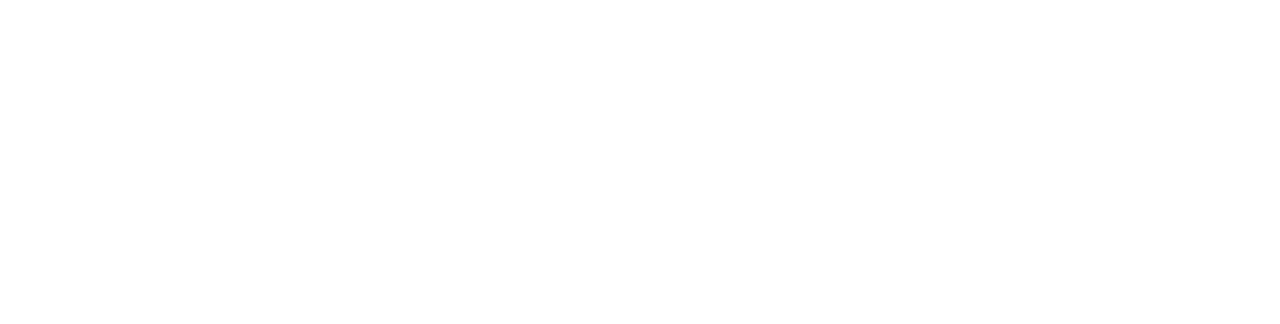
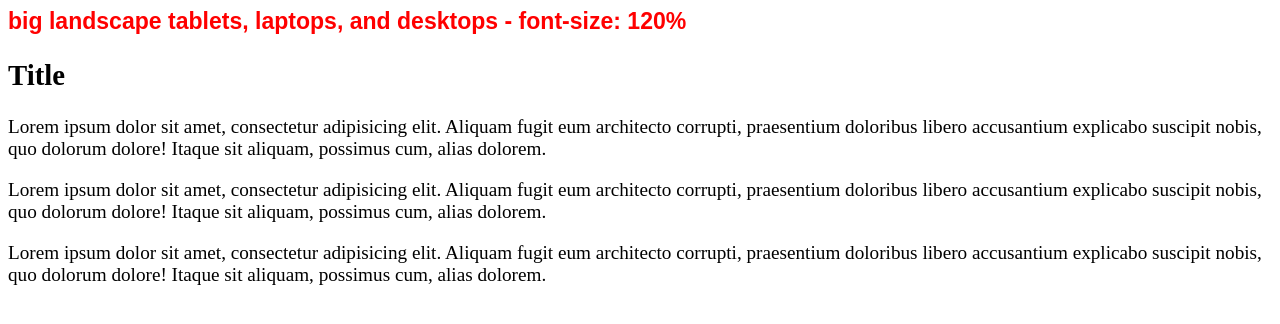
Before and after one commit to WebHeroSchool/mediaQuery, a plain HTML site: page index.html in a window 1280 px wide. Drawn offline with Linux system fonts and the light colour scheme.

Commit message:
add text and breakpionts

```diff
--- a/index.html
+++ b/index.html
@@ -7,6 +7,12 @@
 	<link rel="stylesheet" href="style.css">
 </head>
 <body>
+	<section class="section">
+		<h1 class="title">Title</h1>
+		<p class='text'>Lorem ipsum dolor sit amet, consectetur adipisicing elit. Aliquam fugit eum architecto corrupti, praesentium doloribus libero accusantium explicabo suscipit nobis, quo dolorum dolore! Itaque sit aliquam, possimus cum, alias dolorem.</p>
+		<p class='text'>Lorem ipsum dolor sit amet, consectetur adipisicing elit. Aliquam fugit eum architecto corrupti, praesentium doloribus libero accusantium explicabo suscipit nobis, quo dolorum dolore! Itaque sit aliquam, possimus cum, alias dolorem.</p>
+		<p class='text'>Lorem ipsum dolor sit amet, consectetur adipisicing elit. Aliquam fugit eum architecto corrupti, praesentium doloribus libero accusantium explicabo suscipit nobis, quo dolorum dolore! Itaque sit aliquam, possimus cum, alias dolorem.</p>
+	</section>
 
 </body>
 </html>
--- a/style.css
+++ b/style.css
@@ -1,35 +1,83 @@
 /* smartphones, iPhone, portrait 480x320 phones */
 
 @media (min-width:320px) {
+	.section {
+		font-size: 200%;
+	}
 
+	.section::before {
+		content: 'smartphones, iPhone, portrait 480x320 phones - font-size: 200%';
+		color: red;
+		font: bolder 1.2em "Fira Sans", sans-serif;
+	}
 }
 
 /* portrait e-readers (Nook/Kindle), smaller tablets @ 600 or @ 640 wide. */
 
 @media (min-width:481px) {
+	.section {
+		font-size: 180%;
+	}
 
+	.section::before {
+		content: 'portrait e-readers (Nook/Kindle), smaller tablets @ 600 or @ 640 wide - font-size: 180%';
+		color: red;
+		font: bolder 1.2em "Fira Sans", sans-serif;
+	}
 }
 
 /* portrait tablets, portrait iPad, landscape e-readers, landscape 800x480 or 854x480 phones */
 
 @media (min-width:641px) {
+	.section {
+		font-size: 160%;
+	}
 
+	.section::before {
+		content: 'portrait tablets, portrait iPad, landscape e-readers, landscape 800x480 or 854x480 phones - font-size: 160%';
+		color: red;
+		font: bolder 1.2em "Fira Sans", sans-serif;
+	}
 }
 
 /* tablet, landscape iPad, lo-res laptops ands desktops */
 
 @media (min-width:961px) {
+	.section {
+		font-size: 140%;
+	}
 
+	.section::before {
+		content: 'tablet, landscape iPad, lo-res laptops ands desktops - font-size: 140%';
+		color: red;
+		font: bolder 1.2em "Fira Sans", sans-serif;
+	}
 }
 
 /* big landscape tablets, laptops, and desktops */
 
 @media (min-width:1025px) {
+	.section {
+		font-size: 120%;
+	}
 
+	.section::before {
+		content: 'big landscape tablets, laptops, and desktops - font-size: 120%';
+		color: red;
+		font: bolder 1.2em "Fira Sans", sans-serif;
+	}
 }
 
 /* hi-res laptops and desktops */
 
 @media (min-width:1281px) {
+	.section {
+		font-size: 100%;
+	}
 
+	.section::before {
+		content: 'hi-res laptops and desktops - font-size: 100%';
+		color: red;
+		font: bolder 1.2em "Fira Sans", sans-serif;
+	}
 }
```
